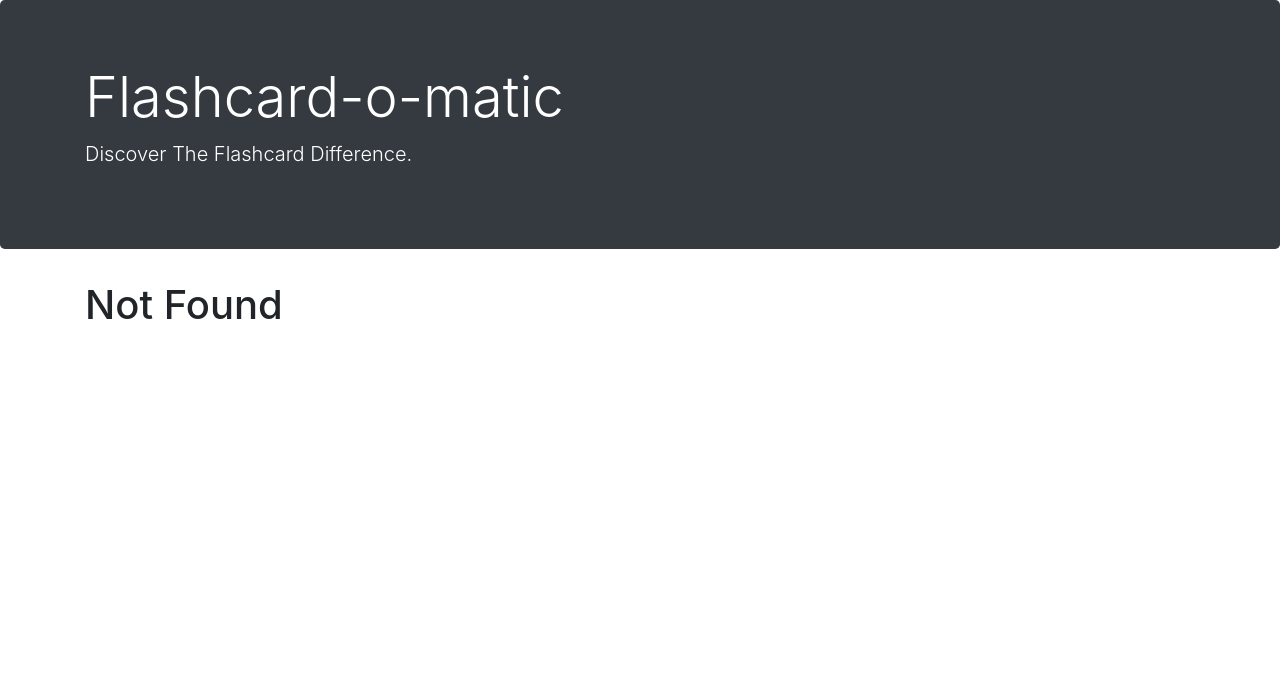
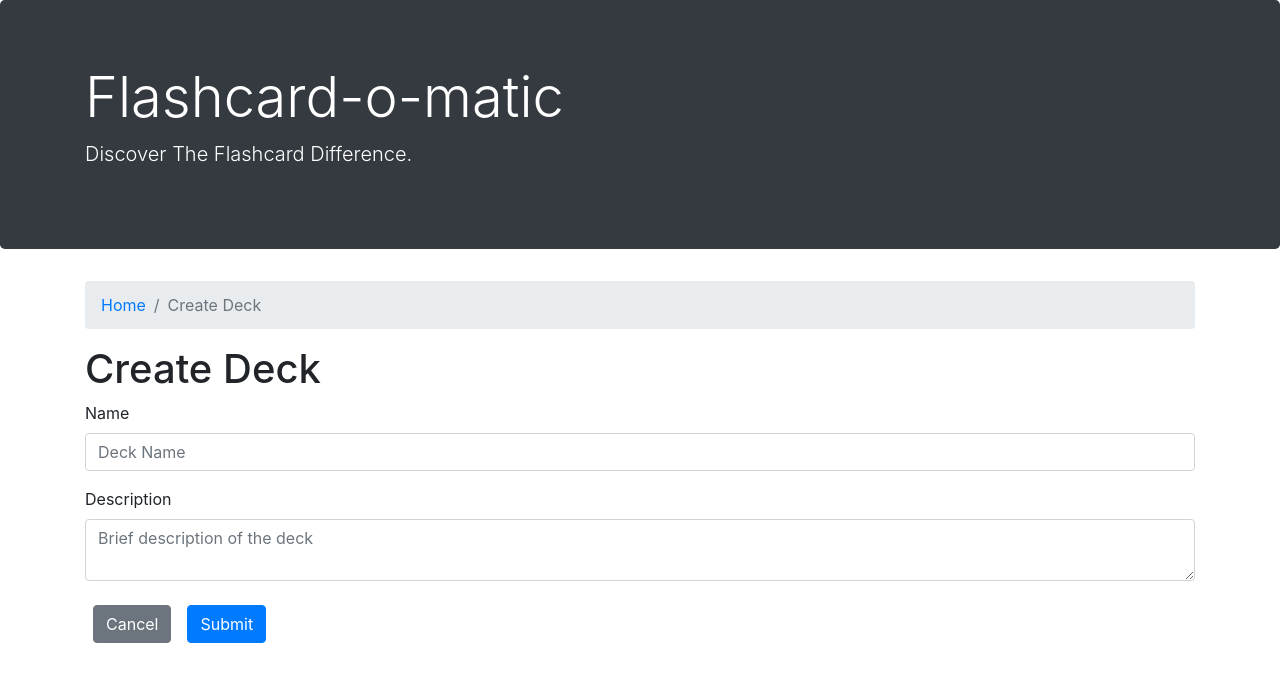
Before and after one commit to calebcholm/project-flashcards-app, a React (Create React App) app: page /decks/new in a window 1280 px wide. Before the commit this address had no page. Shown: the top 682 px of the page. Built offline with nearby package versions, Linux system fonts and the light colour scheme; no server answers; a web font is replaced by a local one.

Commit message:
backup commit

```diff
--- a/data/db.json
+++ b/data/db.json
@@ -9,6 +9,11 @@
       "name": "React Router",
       "description": "React Router is a collection of navigational components that compose declaratively with your application.",
       "id": 2
+    },
+    {
+      "name": "asdfasdf",
+      "description": "asdfasdfasdf",
+      "id": 3
     }
   ],
   "cards": [
--- a/json-server.json
+++ b/json-server.json
@@ -1,5 +1,5 @@
 {
-  "port": 8080,
+  "port": 5000,
   "watch": true,
   "static": "./docs/api"
 }
--- /dev/null
+++ b/src/Card/AddCard.js
@@ -0,0 +1,3 @@
+import React from 'react';
+//Routes to '/decks/:deckId/cards/new'
+//Allows the user to add a new card to an existing deck
--- /dev/null
+++ b/src/Card/EditCard.js
@@ -0,0 +1,3 @@
+import React from 'react';
+//Routes to '/decks/:deckId/cards/:cardId/edit'
+//Allows the user to modify information on an existing card
--- /dev/null
+++ b/src/Deck/CreateDeck.js
@@ -0,0 +1,107 @@
+import React, { useEffect, useState } from "react";
+import { useHistory, Link } from "react-router-dom";
+import { createDeck } from "../utils/api";
+import ErrorMessage from "../Layout/ErrorMessage";
+
+export default function CreateDeck() {
+  const initialState = {
+    name: "",
+    description: "",
+  };
+
+  const [formData, setFormData] = useState({ ...initialState });
+  const [error, setError] = useState(undefined);
+  const history = useHistory();
+
+  const handleChange = ({ target }) => {
+    const value = target.value;
+
+    setFormData({
+      ...formData,
+      [target.name]: value,
+    });
+  };
+
+  const handleReset = () => {
+    setFormData({ ...initialState });
+  };
+
+  const handleSubmit = (event) => {
+    event.preventDefault();
+    const abortController = new AbortController();
+
+    createDeck(formData, abortController.signal)
+      .then((data) => setFormData(data))
+      .catch(setError);
+
+    return () => abortController.abort();
+  };
+
+  useEffect(() => {
+    if (formData.id) {
+      history.push(`/decks/${formData.id}`);
+    }
+  }, [formData.id, history]);
+
+  if (error) {
+    return <ErrorMessage error={error} />;
+  }
+  if (formData)
+    return (
+      <div>
+        <nav aria-label="breadcrumb">
+          <ol className="breadcrumb">
+            <li className="breadcrumb-item">
+              <Link to="/">
+                <span className="oi oi-home" /> Home
+              </Link>
+            </li>
+            <li className="breadcrumb-item active" aria-current="page">
+              Create Deck
+            </li>
+          </ol>
+        </nav>
+        <h1>Create Deck</h1>
+        <form onSubmit={handleSubmit}>
+          <div className="form-group">
+            <label htmlFor="name" className="form-label">
+              Name
+            </label>
+            <input
+              type="text"
+              className="form-control"
+              id="name"
+              name="name"
+              placeholder="Deck Name"
+              onChange={handleChange}
+              value={formData.name}
+            />
+          </div>
+          <div className="form-group">
+            <label htmlFor="description" className="form-label">
+              Description
+            </label>
+            <textarea
+              type="textarea"
+              className="form-control"
+              id="description"
+              name="description"
+              placeholder="Brief description of the deck"
+              onChange={handleChange}
+              value={formData.description}
+            />
+          </div>
+          <button
+            className="btn btn-secondary m-2"
+            type="reset"
+            onClick={handleReset}
+          >
+            Cancel
+          </button>
+          <button type="submit" className="btn btn-primary m-2">
+            Submit
+          </button>
+        </form>
+      </div>
+    );
+}
--- /dev/null
+++ b/src/Deck/Deck.js
@@ -0,0 +1,23 @@
+import React, { useState } from 'react';
+import { Link, useHistory, useParams, useRouteMatch } from 'react-router-dom';
+import { DeckList } from './DeckList';
+
+
+//Routes to '/decks/:deckId'
+//Shows all of the information about a specified deck with options to edit or add cards to the deck, navigate to the study screen or delete the deck
+
+const Deck = ({ deck, index }) => {
+
+    return (
+        <div>
+            <nav aria-label='breadcrumb'>
+                <ol className='breadcrumb'>
+                    <li className='breadcrumb-item'><Link to='/'>Home</Link></li>
+                    <li className='breadcrumb-item active' aria-current='page'>**Deck Name**</li>
+                </ol>
+            </nav>
+        </div>
+    )
+}
+
+export default Deck;
--- /dev/null
+++ b/src/Deck/DeckList.js
@@ -0,0 +1,40 @@
+import React from "react";
+import { Link } from 'react-router-dom';
+import Deck from './Deck';
+
+export const DeckList = ({ decks, deleteDeck }) => {
+
+    return (
+        <div>
+            <Link to='/decks/new' className="btn btn-secondary">Create Deck</Link>
+            {decks.map((deck, index) => (
+                <div className="card w-100 my-4" key={index}>
+                    <Deck deck={deck} index={index} />
+                    <div className="card-body">
+                        <div className="row">
+                            <div className="col-9">
+                                <h3 className="card-title">{deck.name}</h3>
+                            </div>
+                            <div className="col-3 text-muted">
+                                <p>{deck.cards.length} cards</p>
+                            </div>
+                            <p className='card-text'>{deck.description}</p>
+                            <div className='row'>
+                                <div className='col'>
+                                    <Link to={`/decks/${deck.id}`} className='btn btn-secondary'>View</Link>
+                                    <Link to={`/decks/${deck.id}/study`} className='btn btn-primary'>Study</Link>
+                                </div>
+                                <div className='row'>
+                                    <div className='btn btn-danger' onClick={deleteDeck}>Delete</div>
+                                </div>
+                            </div>
+                        </div>
+                    </div>
+                </div>
+            ))}
+        </div>
+    );
+}
+
+
+export default DeckList;
--- /dev/null
+++ b/src/Deck/EditDeck.js
@@ -0,0 +1,3 @@
+import React from 'react';
+//Routes to '/decks/:deckId/edit'
+//Allows the user to modify information on an existing deck
--- /dev/null
+++ b/src/Layout/ErrorMessage.js
@@ -0,0 +1,10 @@
+import React from "react";
+
+export const ErrorMessage = ({ error, children }) => (
+  <main className="container">
+    <h3 style={{ color: "red" }}>ERROR: {error.message}</h3>
+    {children}
+  </main>
+);
+
+export default ErrorMessage;
--- a/src/Layout/NotFound.js
+++ b/src/Layout/NotFound.js
@@ -1,9 +1,12 @@
 import React from "react";
+import { Link } from 'react-router-dom';
 
 function NotFound() {
+
   return (
-    <div className="NotFound">
+    <div>
       <h1>Not Found</h1>
+      <Link to='/' className="btn btn-warning">Return Home</Link>
     </div>
   );
 }
--- a/src/Layout/index.js
+++ b/src/Layout/index.js
@@ -1,16 +1,59 @@
-import React from "react";
+import React, { useEffect, useState, Fragment } from "react";
+import { listDecks } from "../utils/api";
 import Header from "./Header";
+import CreateDeck from "../Deck/CreateDeck";
+import ErrorMessage from "./ErrorMessage";
+import DeckList from "../Deck/DeckList";
 import NotFound from "./NotFound";
+import { Route, Link, Switch } from 'react-router-dom';
 
 function Layout() {
+  const [decks, setDecks] = useState([]);
+  const [error] = useState(undefined);
+
+  useEffect(() => {
+    setDecks([]);
+    const abortController = new AbortController();
+
+    async function loadDecks() {
+      const response = await listDecks(abortController.signal);
+      setDecks(response);
+    }
+
+    loadDecks();
+
+    return () => abortController.abort();
+  }, []);
+
+  if (error) {
+    return (
+      <ErrorMessage error={error}>
+        <h4>
+          <Link to={`/`}>Return Home</Link>
+        </h4>
+      </ErrorMessage>
+    );
+  };
+
+
+
   return (
-    <>
+    <Fragment>
       <Header />
       <div className="container">
-        {/* TODO: Implement the screen starting here */}
-        <NotFound />
+        <Switch>
+          <Route path='/decks/new'>
+            <CreateDeck />
+          </Route>
+          <Route exact path='/'>
+            <DeckList decks={ decks } />
+          </Route>
+          <Route>
+            <NotFound />
+          </Route>
+        </Switch>
       </div>
-    </>
+    </Fragment>
   );
 }
 
```
Also changed, not shown: src/Layout/Study.js (added, +11 -0 lines), 1 other file (tests, documents, lock files or other folders).
